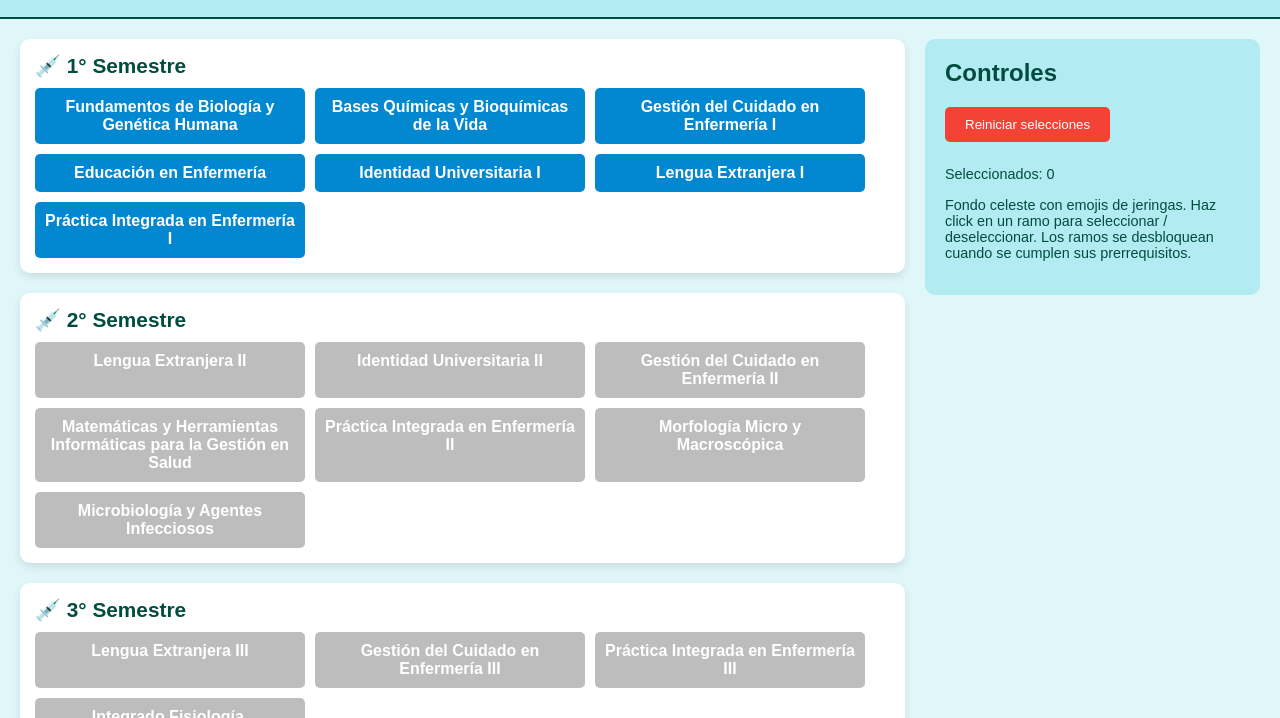
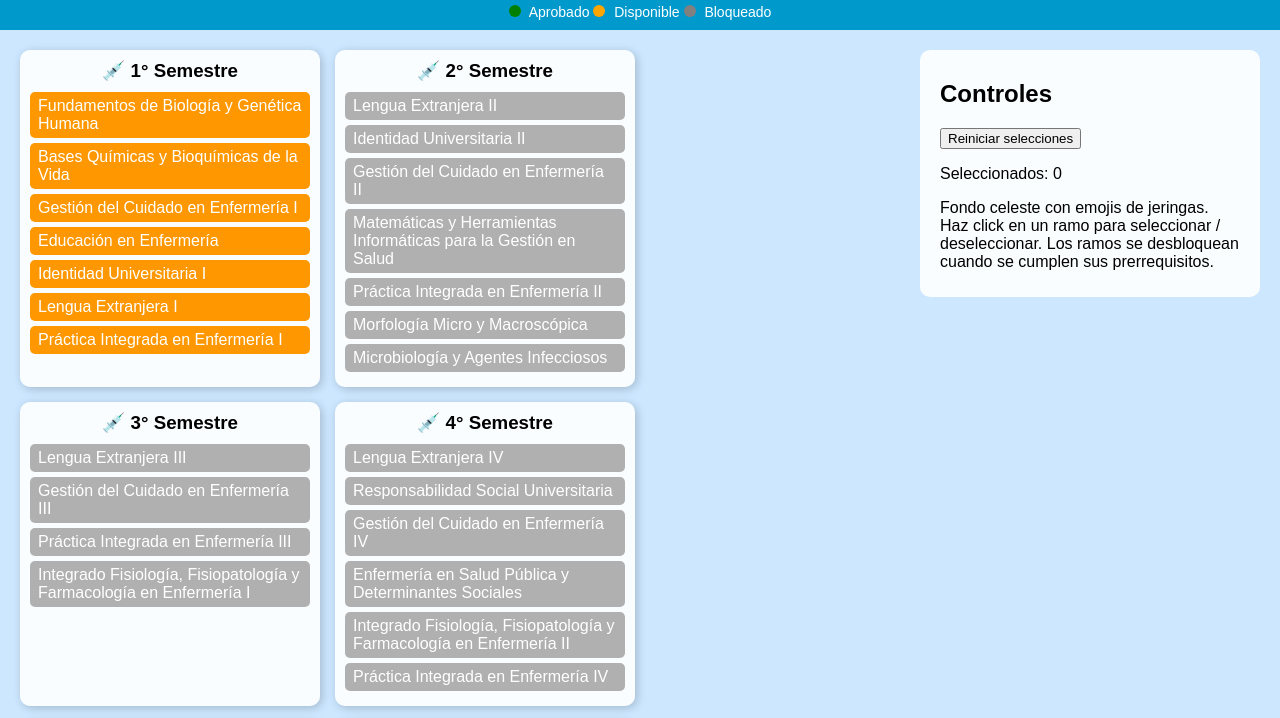
Before and after one commit to mariacalbucoi-cloud/malla_enfermeria_ubo_2026-, a plain HTML site: page index.html in a window 1280 px wide. Shown: the part 87-805 px from the top of the page. Drawn offline with Linux system fonts and the light colour scheme.

Commit message:
Update style.css

```diff
--- a/style.css
+++ b/style.css
@@ -1,26 +1,21 @@
-/* --- General --- */
 body {
+  margin: 0;
   font-family: Arial, sans-serif;
-  background-color: #e0f7fa; /* Fondo celeste */
-  color: #004d40;
-  margin: 0;
-  padding: 0;
+  background-color: #cce7ff; /* fondo celeste */
+  position: relative;
+  overflow-x: hidden;
 }
 
-header.topbar {
-  background-color: #b2ebf2;
-  padding: 20px;
+.topbar {
+  background: #0099cc;
+  color: white;
+  padding: 10px 20px;
   text-align: center;
-  border-bottom: 2px solid #004d40;
-}
-
-header h1 {
-  margin: 0;
 }
 
 .legend {
-  margin-top: 10px;
-  font-size: 0.9rem;
+  margin-top: 5px;
+  font-size: 14px;
 }
 
 .dot {
@@ -28,97 +23,77 @@ header h1 {
   width: 12px;
   border-radius: 50%;
   display: inline-block;
-  margin: 0 5px 0 10px;
-  vertical-align: middle;
+  margin-right: 5px;
 }
 
-.dot.done { background-color: #388e3c; }
-.dot.available { background-color: #0288d1; }
-.dot.locked { background-color: #bdbdbd; }
+.done { background-color: green; }
+.available { background-color: orange; }
+.locked { background-color: gray; }
 
-main.container {
+.container {
+  display: flex;
+  justify-content: space-between;
+  padding: 20px;
+}
+
+#semesters {
+  flex: 3;
   display: flex;
   flex-wrap: wrap;
-  padding: 20px;
-  gap: 20px;
-  justify-content: center;
-}
-
-section#semesters {
-  flex: 3;
-  min-width: 600px;
+  gap: 15px;
 }
 
 .semester-card {
-  background-color: #ffffff;
+  background-color: rgba(255, 255, 255, 0.9);
   border-radius: 10px;
-  padding: 15px;
-  margin-bottom: 20px;
-  box-shadow: 0 4px 8px rgba(0,0,0,0.1);
+  padding: 10px;
+  width: 280px;
+  box-shadow: 2px 2px 10px rgba(0,0,0,0.2);
 }
 
 .semester-card h3 {
-  margin: 0 0 10px;
-  font-size: 1.3rem;
-}
-
-.courses {
-  display: flex;
-  flex-wrap: wrap;
-  gap: 10px;
+  margin: 0 0 10px 0;
+  text-align: center;
 }
 
 .course {
-  flex: 1 0 45%;
-  max-width: 250px;
-  padding: 10px;
+  padding: 5px 8px;
+  margin: 5px 0;
   border-radius: 5px;
-  text-align: center;
-  color: #fff;
   cursor: pointer;
-  user-select: none;
-  font-weight: bold;
 }
 
-.course.done { background-color: #388e3c; }
-.course.available { background-color: #0288d1; }
-.course.locked { background-color: #bdbdbd; cursor: not-allowed; }
+.course.done { background-color: #4caf50; color: white; }
+.course.available { background-color: #ff9800; color: white; }
+.course.locked { background-color: #b0b0b0; color: white; cursor: not-allowed; }
 
-aside.controls {
+.controls {
   flex: 1;
-  min-width: 200px;
-  padding: 20px;
-  background-color: #b2ebf2;
+  padding: 10px 20px;
+  background: rgba(255, 255, 255, 0.9);
   border-radius: 10px;
   height: fit-content;
 }
 
-aside.controls h2 {
-  margin-top: 0;
+.footer {
+  text-align: center;
+  padding: 15px;
+  background-color: #0099cc;
+  color: white;
+  position: relative;
 }
 
-aside.controls button {
-  background-color: #f44336;
-  color: #fff;
-  border: none;
-  padding: 10px 20px;
-  border-radius: 5px;
-  cursor: pointer;
-  margin-bottom: 10px;
+/* Jeringas flotando */
+@keyframes float {
+  0% { transform: translateY(0) rotate(0deg); }
+  50% { transform: translateY(-20px) rotate(15deg); }
+  100% { transform: translateY(0) rotate(0deg); }
 }
 
-aside.controls button:hover {
-  background-color: #d32f2f;
+.syringe {
+  position: fixed;
+  font-size: 30px;
+  animation: float 4s ease-in-out infinite;
+  pointer-events: none;
+  opacity: 0.7;
 }
-
-aside.controls p {
-  font-size: 0.9rem;
-}
-
-footer.footer {
-  text-align: center;
-  padding: 15px;
-  font-size: 0.85rem;
-  background-color: #b2ebf2;
-  border-top: 2px solid #004d40;
-}
```
